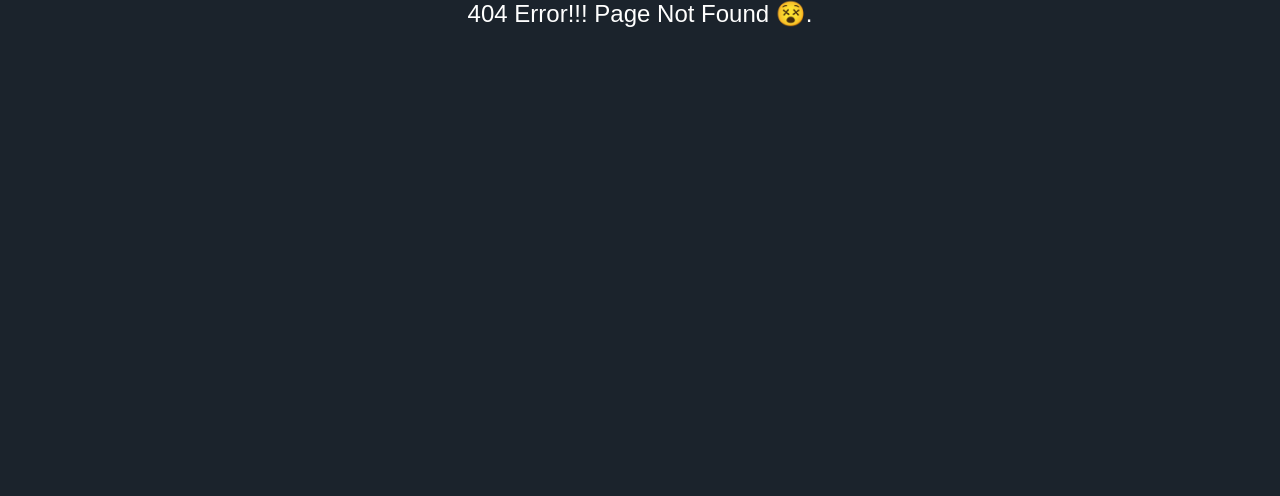
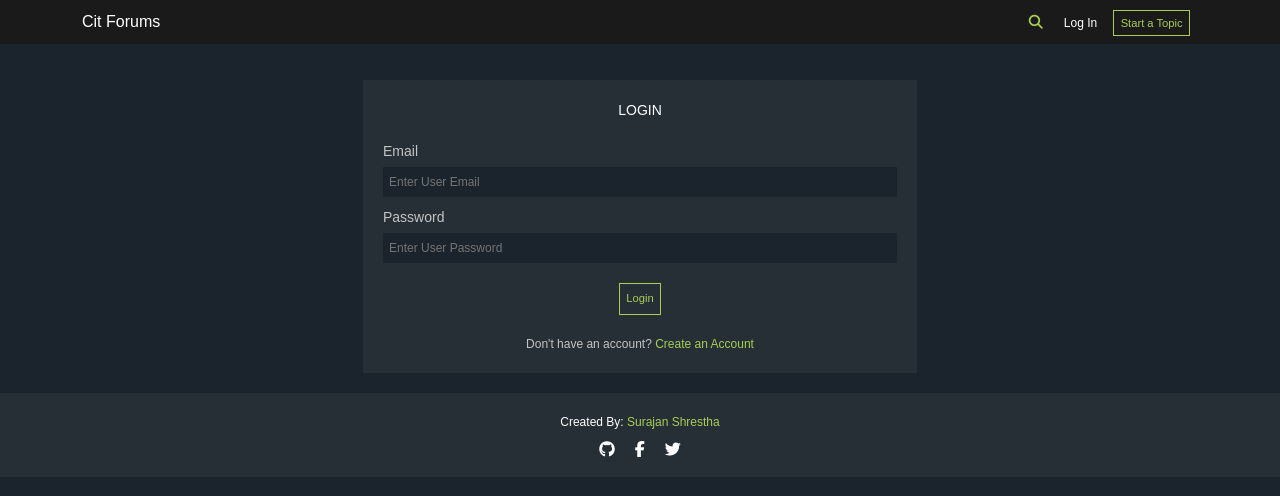
Before and after one commit to SurajanShrestha/cit-forum, a React (Create React App) app: page /login in a window 1280 px wide. Before the commit this address had no page. Shown: the top 496 px of the page. Built offline with nearby package versions, Linux system fonts and the light colour scheme.

Commit message:
Login & Register page made

```diff
--- a/src/App.js
+++ b/src/App.js
@@ -2,6 +2,8 @@ import React from 'react';
 import { BrowserRouter as Router, Switch, Route } from 'react-router-dom';
 import Home from './views/home';
 import Topic from './views/topic';
+import Login from './views/login';
+import Register from './views/register';
 
 function Error(){
   return <h4 className="text-center">404 Error!!! Page Not Found 😵.</h4>
@@ -18,6 +20,12 @@ function App() {
           <Route path="/topic">
             <Topic />
           </Route>
+          <Route path="/login">
+            <Login />
+          </Route>
+          <Route path="/register">
+            <Register />
+          </Route>
           <Route>
             <Error />
           </Route>
--- a/src/components/common/navbar/index.js
+++ b/src/components/common/navbar/index.js
@@ -14,7 +14,7 @@ function Navbar(){
                     </Col>
                     <Col xs={10} className="text-end">
                         <span href="#" className="f-md mx-2 greenText clickable" onClick={()=>setOpenSearch(!openSearch)}><i class="fa fa-search" aria-hidden="true"></i></span>
-                        <Link to="/" className="f-sm mx-2">Log In/Sign Up</Link>
+                        <Link to="/login" className="f-sm mx-2">Log In</Link>
                         <Link to="/" className="custom-primary-outline-btn mx-2">Start a Topic</Link>
                     </Col>
                     <div className={ openSearch ? "search-popup p-3 d-flex flex-column justify-content-center align-items-center" : "search-popup-disabled" }>
--- a/src/styles/sass/style.scss
+++ b/src/styles/sass/style.scss
@@ -311,3 +311,51 @@ a:hover{
         }
     }
 }
+
+/*Login & Register*/
+.single-form{
+    background-color: $lightGray;
+    padding: 20px;
+    display: flex;
+    flex-direction: column;
+    justify-content: center;
+    align-items: center;
+    .form-heading{
+        font-size: $fmd;
+        padding-bottom: 20px;
+        text-transform: uppercase;
+    }
+    form{
+        width: 100%;
+    }
+    .field-container{
+        display: flex;
+        flex-direction: column;
+        padding-bottom: 10px;
+        width: 100%;
+        label{
+            font-size: $fmd;
+            color: $gray;
+            padding-bottom: 5px;
+        }
+        input{
+            @extend .search-input;
+            width: 100%;
+        }
+    }
+    .btn-container{
+        display: flex;
+        justify-content: center;
+        align-items: center;
+        padding-top: 10px;
+    }
+    .note{
+        font-size: $fsm;
+        color: $gray;
+        text-align: center;
+        padding-top: 20px;
+        a{
+            color: $green;
+        }
+    }
+}
--- a/src/styles/style.css
+++ b/src/styles/style.css
@@ -171,7 +171,7 @@ a:hover {
   display: none;
 }
 
-.search-input {
+.search-input, .single-form .field-container input {
   background-color: #1b232c;
   border: 1px solid #1b232c;
   border-radius: 0px;
@@ -182,7 +182,7 @@ a:hover {
   font-size: 12px;
 }
 
-.search-input:focus {
+.search-input:focus, .single-form .field-container input:focus {
   outline: 1px solid #a8cf54;
 }
 
@@ -360,4 +360,51 @@ a:hover {
   color: lawngreen;
 }
 
+/*Login & Register*/
+.single-form {
+  background-color: #262e36;
+  padding: 20px;
+  display: flex;
+  flex-direction: column;
+  justify-content: center;
+  align-items: center;
+}
+.single-form .form-heading {
+  font-size: 14px;
+  padding-bottom: 20px;
+  text-transform: uppercase;
+}
+.single-form form {
+  width: 100%;
+}
+.single-form .field-container {
+  display: flex;
+  flex-direction: column;
+  padding-bottom: 10px;
+  width: 100%;
+}
+.single-form .field-container label {
+  font-size: 14px;
+  color: #c4c4c4;
+  padding-bottom: 5px;
+}
+.single-form .field-container input {
+  width: 100%;
+}
+.single-form .btn-container {
+  display: flex;
+  justify-content: center;
+  align-items: center;
+  padding-top: 10px;
+}
+.single-form .note {
+  font-size: 12px;
+  color: #c4c4c4;
+  text-align: center;
+  padding-top: 20px;
+}
+.single-form .note a {
+  color: #a8cf54;
+}
+
 /*# sourceMappingURL=style.css.map */
--- /dev/null
+++ b/src/views/login/index.js
@@ -0,0 +1,33 @@
+import { Link } from "react-router-dom";
+import { Container, Row, Col } from "react-bootstrap";
+import Layout from "../layout";
+
+function Login() {
+    return (
+        <Layout>
+            <Container>
+                <Row className="px-3">
+                    <Col lg={{ span: 6, offset: 3 }} className="single-form">
+                        <p className="form-heading">Login</p>
+                        <form>
+                            <div className="field-container">
+                                <label for="emailField">Email</label>
+                                <input type="email" id="emailField" name="email" placeholder="Enter User Email" />
+                            </div>
+                            <div className="field-container">
+                                <label for="passwordField">Password</label>
+                                <input type="password" id="passwordField" name="password" placeholder="Enter User Password" />
+                            </div>
+                            <div className="btn-container">
+                                <button type="submit" className="custom-primary-outline-btn">Login</button>
+                            </div>
+                            <p className="note">Don't have an account? <Link to="/register">Create an Account</Link></p>
+                        </form>
+                    </Col>
+                </Row>
+            </Container>
+        </Layout>
+    )
+}
+
+export default Login;
--- /dev/null
+++ b/src/views/register/index.js
@@ -0,0 +1,41 @@
+import { Link } from "react-router-dom";
+import { Container, Row, Col } from "react-bootstrap";
+import Layout from "../layout";
+
+function Register() {
+    return (
+        <Layout>
+            <Container>
+                <Row className="px-3">
+                    <Col lg={{ span: 6, offset: 3 }} className="single-form">
+                        <p className="form-heading">Create an Account</p>
+                        <form>
+                            <div className="field-container">
+                                <label for="fullNameField">Full Name</label>
+                                <input type="text" id="fullNameField" name="fullname" placeholder="Enter User Full Name" />
+                            </div>
+                            <div className="field-container">
+                                <label for="emailField">Email</label>
+                                <input type="email" id="emailField" name="email" placeholder="Enter User Email" />
+                            </div>
+                            <div className="field-container">
+                                <label for="passwordField">Password</label>
+                                <input type="password" id="passwordField" name="password" placeholder="Enter User Password" />
+                            </div>
+                            <div className="field-container">
+                                <label for="passwordField">Re-enter Password</label>
+                                <input type="password" id="passwordField" name="password" placeholder="Enter User Password" />
+                            </div>
+                            <div className="btn-container">
+                                <button type="submit" className="custom-primary-outline-btn">Register</button>
+                            </div>
+                            <p className="note">Already have an account? <Link to="/login">Log In</Link></p>
+                        </form>
+                    </Col>
+                </Row>
+            </Container>
+        </Layout>
+    )
+}
+
+export default Register;
```
Also changed, not shown: 1 other file (tests, documents, lock files or other folders).
